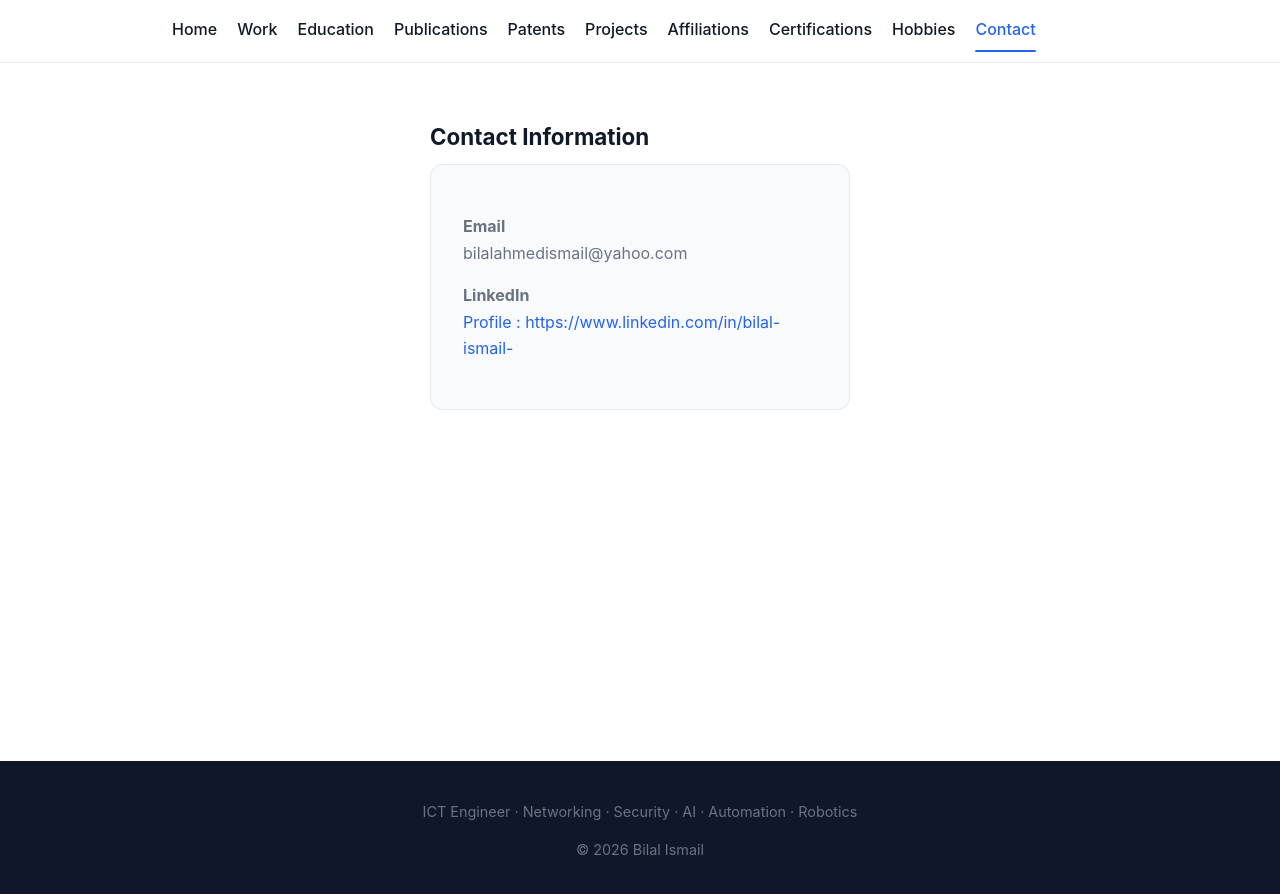
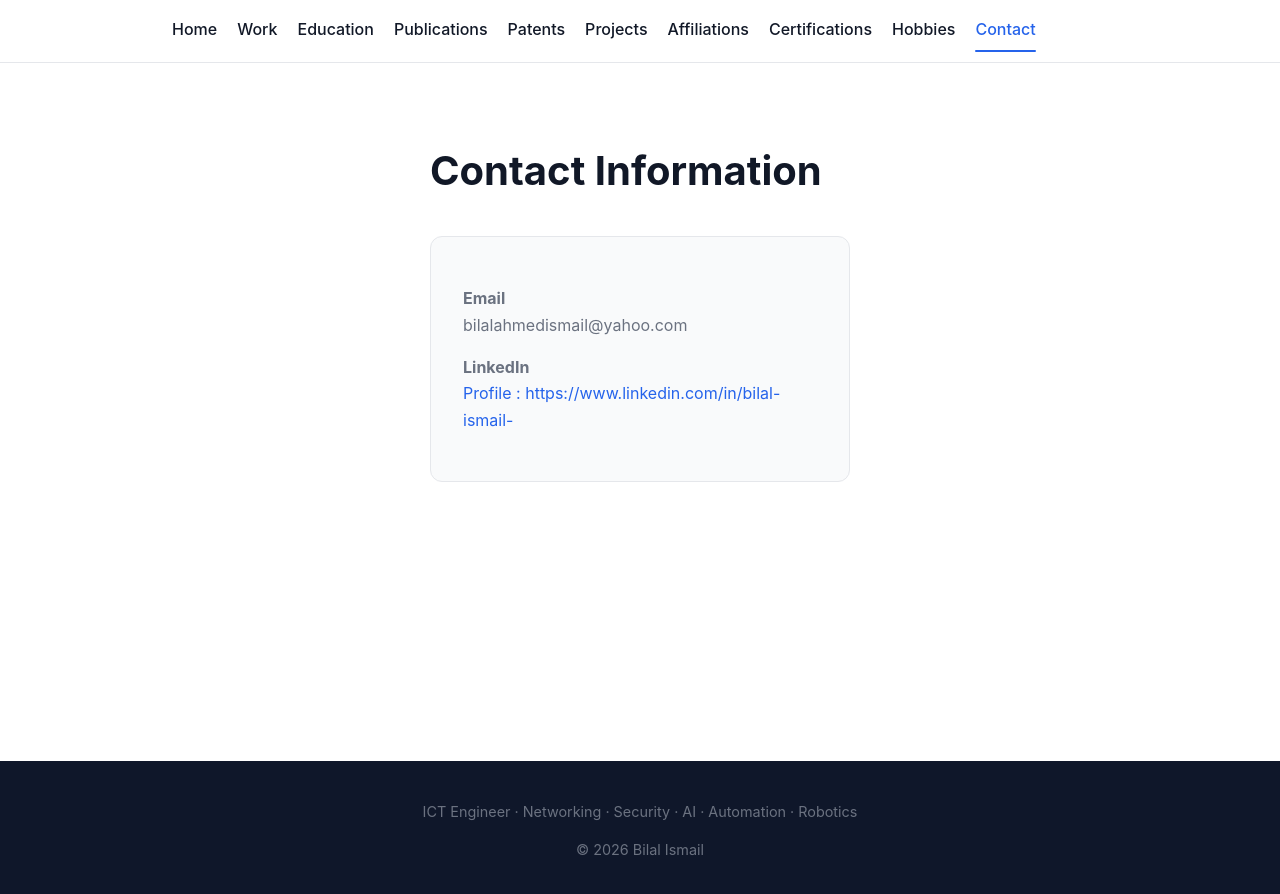
Before and after one commit to bilal-ismail/bilal-ismail.github.io, a Jekyll site: the page built from contact.md, in a window 1280 px wide. Shown: the top 894 px of the page. Built offline with Jekyll 4.4.1, drawn with Linux system fonts in a browser that asks for light colours.

```diff
--- a/contact.md
+++ b/contact.md
@@ -2,7 +2,7 @@
 layout: page
 title: Contact
 ---
-<h2>Contact Information</h2>
+<h1>Contact Information</h1>
 <div class="contact-card">
   <p><strong>Email</strong><br>{{ site.email }}</p>
   <p><strong>LinkedIn</strong><br>
```
